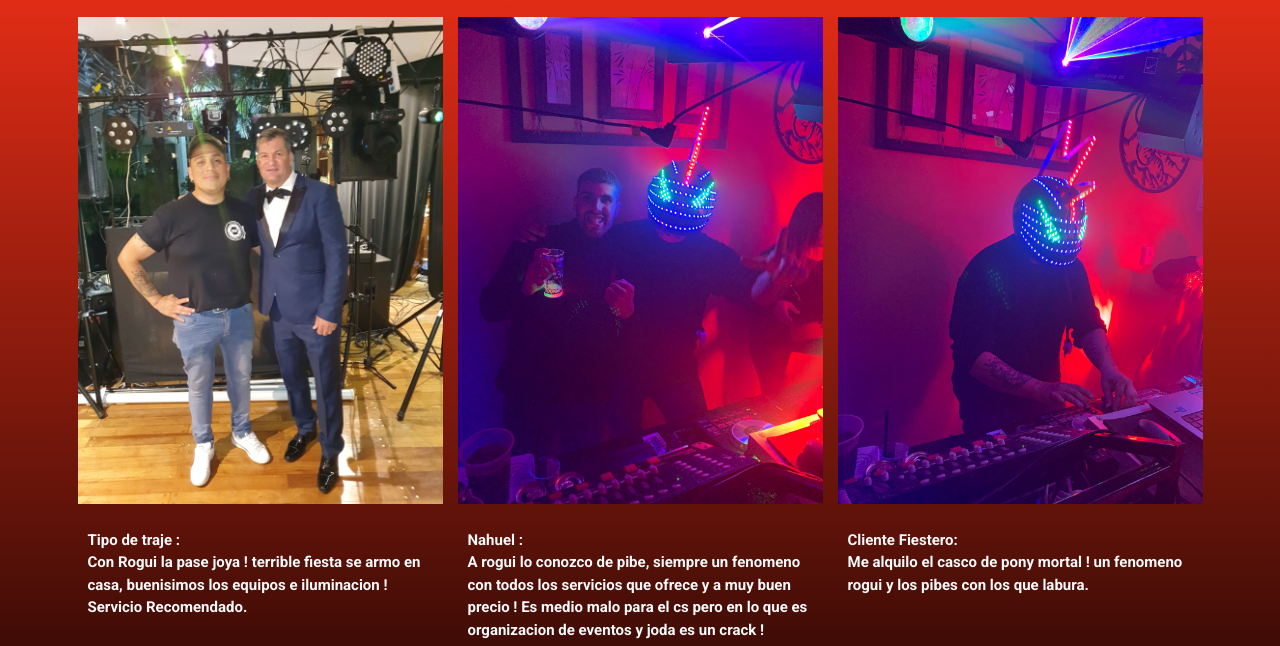
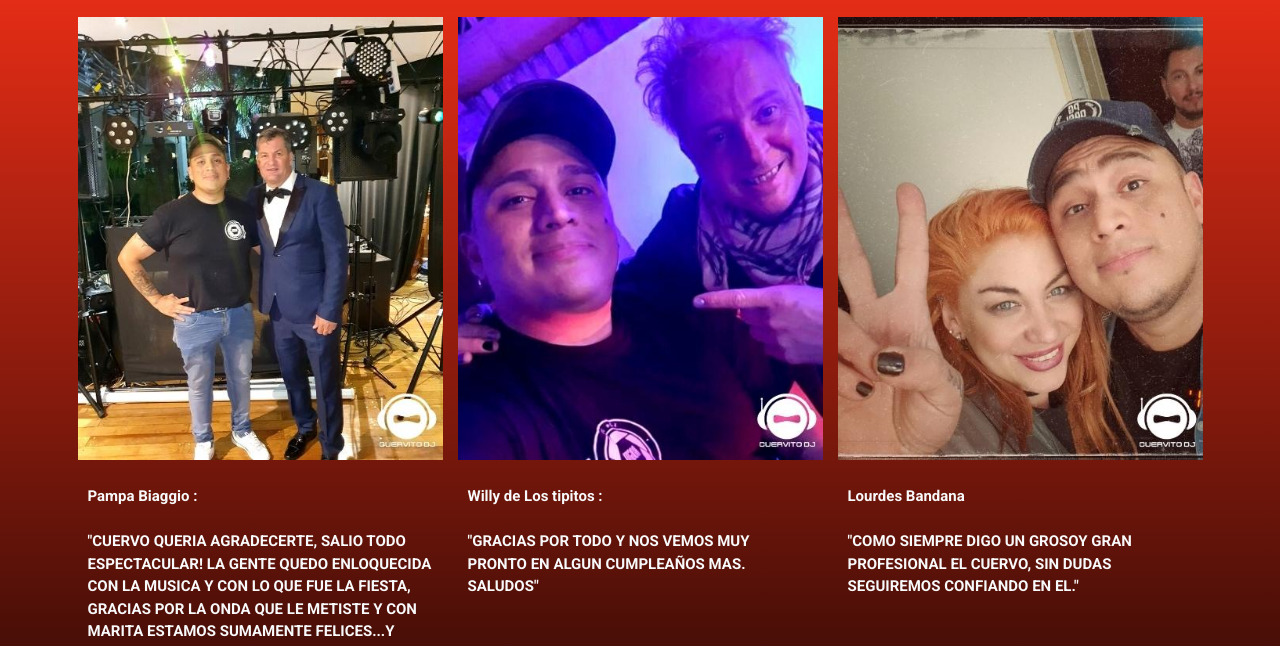
Before and after one commit to lucas-rivero1993/Rogui-proyecto, a website: page index.html in a window 1280 px wide. Shown: the part 298-944 px from the top of the page. Drawn offline with nearby package versions, Linux system fonts and the light colour scheme.

Commit message:
reemplazando info original

```diff
--- a/index.html
+++ b/index.html
@@ -50,13 +50,15 @@
             <div class="row">
                 <div class="col-md-4">
                     <div class="card">
-                        <img src="./img/cliente1.jpg" alt="imagen cliente1">
+                        <img src="./img/pampaBiaggio.jpg" alt="imagen cliente1">
 
                         <div class="card-body">
                             <p class="descripcion-cliente text-light">
-                                Tipo de traje : <br>
-                                Con Rogui la pase joya ! terrible fiesta se armo en casa,
-                                buenisimos los equipos e iluminacion ! Servicio Recomendado.
+                                Pampa Biaggio : <br> <br>
+                                "CUERVO QUERIA AGRADECERTE, SALIO TODO ESPECTACULAR! LA GENTE QUEDO ENLOQUECIDA CON LA
+                                MUSICA Y CON LO QUE FUE LA FIESTA, GRACIAS POR LA ONDA QUE LE METISTE Y CON MARITA
+                                ESTAMOS SUMAMENTE FELICES...Y ESPERO QUE VOS TAMBIEN LA HAYAS PASADO MUY BIEN COMO
+                                NOSOTROS. ABRAZO GENIO"
                             </p>
                         </div>
                     </div>
@@ -64,14 +66,12 @@
 
                 <div class="col-md-4">
                     <div class="card">
-                        <img src="./img/cliente2.jpg" alt="imagen cliente2">
+                        <img src="./img/willy-lostipitos.jpg" alt="imagen cliente2">
 
                         <div class="card-body">
                             <p class="descripcion-cliente text-light">
-                                Nahuel : <br>
-                                A rogui lo conozco de pibe, siempre un fenomeno con todos los servicios que ofrece y a
-                                muy buen precio !
-                                Es medio malo para el cs pero en lo que es organizacion de eventos y joda es un crack !
+                                Willy de Los tipitos : <br> <br>
+                                "GRACIAS POR TODO Y NOS VEMOS MUY PRONTO EN ALGUN CUMPLEAÑOS MAS. SALUDOS"
                             </p>
                         </div>
                     </div>
@@ -79,12 +79,13 @@
 
                 <div class="col-md-4">
                     <div class="card">
-                        <img src="./img/cleinte3.jpeg" alt="imagen cleinte3">
+                        <img src="./img/lourdes-bandana.jpg" alt="imagen cleinte3">
 
                         <div class="card-body">
                             <p class="descripcion-cliente text-light">
-                                Cliente Fiestero: <br>
-                                Me alquilo el casco de pony mortal ! un fenomeno rogui y los pibes con los que labura.
+                                Lourdes Bandana <br><br>
+                                "COMO SIEMPRE DIGO UN GROSOY GRAN PROFESIONAL EL CUERVO, SIN DUDAS SEGUIREMOS CONFIANDO
+                                EN EL."
                             </p>
                         </div>
                     </div>
```
Also changed, not shown: img/cliente1.jpg (deleted), img/lourdes-bandana.jpg (added), img/pampaBiaggio.jpg (added), img/willy-lostipitos.jpg (added).
